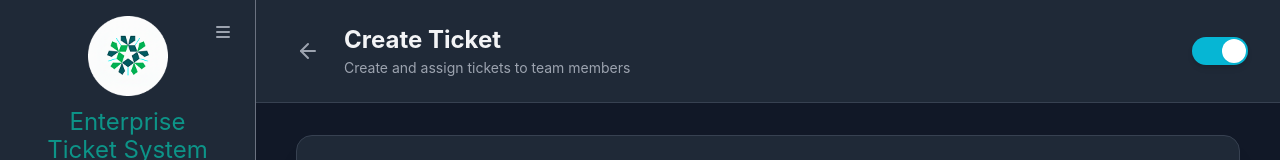
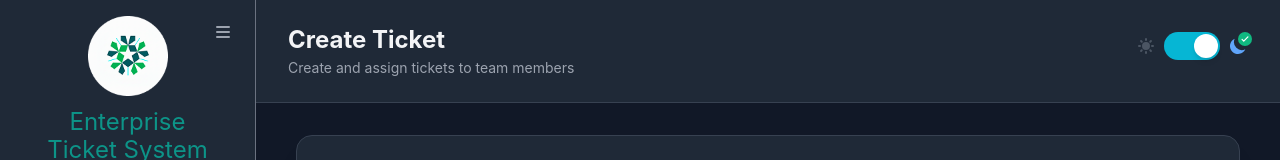
Before and after one commit to yazilim-xyz/ticket-frontend, a React (Create React App) app: page /create-ticket in a window 1280 px wide. Shown: the top 160 px of the page. Built offline with nearby package versions, Linux system fonts and the light colour scheme; no server answers; sample sign-in values are in the browser's storage.

Commit message:
fix: all tickets page and some ui details

```diff
--- a/src/App.tsx
+++ b/src/App.tsx
@@ -65,9 +65,9 @@ function App() {
             <Route path="/settings" element={<ProtectedRoute><SettingsPage /></ProtectedRoute>} />
 
             {/* Error Pages */}
-            <Route path="/403" element={<Error403Page />} />
-            <Route path="/404" element={<Error404Page />} />
-            <Route path="/505" element={<Error505Page />} />
+            <Route path="/error-403" element={<Error403Page />} />
+            <Route path="/error-404" element={<Error404Page />} />
+            <Route path="/error-505" element={<Error505Page />} />
             {/* Catch All */}
             <Route path="*" element={<Error404Page />} />
           </Routes>
--- a/src/pages/ActiveTicketsPage.tsx
+++ b/src/pages/ActiveTicketsPage.tsx
@@ -4,7 +4,8 @@ import { useTheme } from '../context/ThemeContext';
 import { useTickets } from '../hooks/useTickets';
 import TicketTable from '../components/tickets/TicketTable';
 import UpdateStatusModal from '../components/tickets/UpdateStatusModal';
-import { ticketService, TicketStatus, Ticket } from '../services/ticketService';
+import { ticketService } from '../services/ticketService';
+import { TicketStatus, Ticket } from '../types';
 
 const ActiveTicketsPage: React.FC = () => {
   const { isDarkMode, toggleTheme } = useTheme();
--- a/src/pages/AiChatBotPage.tsx
+++ b/src/pages/AiChatBotPage.tsx
@@ -146,8 +146,8 @@ const AiChatBotPage: React.FC = () => {
             onClick={handleNewChat}
             className={`w-full flex items-center justify-center gap-2 px-4 py-3 rounded-full font-medium transition ${
               isDarkMode
-                ? "bg-teal-600 hover:bg-teal-700 text-white"
-                : "bg-teal-700 hover:bg-teal-800 text-white"
+                ? "bg-cyan-600 hover:bg-cyan-700 text-white"
+                : "bg-cyan-700 hover:bg-cyan-800 text-white"
             }`}
           >
             <Plus className="w-5 h-5" />
--- a/src/pages/AllTicketsPage.tsx
+++ b/src/pages/AllTicketsPage.tsx
@@ -6,7 +6,8 @@ import TicketTable from '../components/tickets/TicketTable';
 import UpdateStatusModal from '../components/tickets/UpdateStatusModal';
 import UpdateAssignmentModal from '../components/modals/UpdateAssignmentModal';
 import DeleteConfirmationModal from '../components/modals/DeleteConfirmationModal';
-import { ticketService, TicketStatus, Ticket } from '../services/ticketService';
+import { ticketService } from '../services/ticketService';
+import {TicketStatus, Ticket } from '@/types'
 
 const AllTicketsPage: React.FC = () => {
   const { isDarkMode, toggleTheme } = useTheme();
--- a/src/pages/CreateTicketPage.tsx
+++ b/src/pages/CreateTicketPage.tsx
@@ -1,4 +1,4 @@
-import React, { useState, useRef, useEffect } from "react";
+import React, { useState, useEffect } from "react";
 import { useNavigate } from "react-router-dom";
 import Sidebar from "../components/layouts/Sidebar";
 import { useTheme } from "../context/ThemeContext";
@@ -9,12 +9,10 @@ import {
   User as UserIcon,
   Calendar,
   Flag,
-  FolderOpen,
   ChevronDown,
   Loader2,
   Check,
   Layers,
-  X,
 } from "lucide-react";
 
 // Tipler
@@ -114,23 +112,77 @@ const CreateTicketPage: React.FC = () => {
       <Sidebar isDarkMode={isDarkMode} />
 
       {/* ANA İÇERİK ALANI */}
-      <div className="flex-1 flex flex-col min-h-0">
+      <div className="flex-1 overflow-y-auto">
 
         {/* HEADER - SABİT ÜST ŞERİT */}
-        <div className={`px-8 py-6 border-b ${isDarkMode ? 'bg-gray-800 border-gray-700' : 'bg-white border-gray-200'}`}>
+        <div className={`px-8 py-6 border-b ${isDarkMode ? 'bg-gray-800 border-gray-700' : 'bg-white border-gray-200'} relative`}>
           <div className="flex items-center justify-between">
             <div className="flex items-center gap-4">
-              <button onClick={() => navigate(-1)} className={`p-2 rounded-xl transition-colors ${isDarkMode ? "hover:bg-gray-700 text-gray-400" : "hover:bg-gray-100 text-gray-600"}`}>
-                <ArrowLeft className="w-6 h-6" />
-              </button>
+              {/* Dark/Light Mode Toggle - Sağ Üst */}
+              <div className="absolute top-8 right-8 flex items-center gap-2">
+                {/* Sun Icon with Tick */}
+                <div className="relative">
+                  <svg
+                    className={`w-5 h-5 transition-colors ${isDarkMode ? 'text-gray-600' : 'text-yellow-500'}`}
+                    fill="currentColor"
+                    viewBox="0 0 20 20"
+                  >
+                    <path
+                      fillRule="evenodd"
+                      d="M10 2a1 1 0 011 1v1a1 1 0 11-2 0V3a1 1 0 011-1zm4 8a4 4 0 11-8 0 4 4 0 018 0zm-.464 4.95l.707.707a1 1 0 001.414-1.414l-.707-.707a1 1 0 00-1.414 1.414zm2.12-10.607a1 1 0 010 1.414l-.706.707a1 1 0 11-1.414-1.414l.707-.707a1 1 0 011.414 0zM17 11a1 1 0 100-2h-1a1 1 0 100 2h1zm-7 4a1 1 0 011 1v1a1 1 0 11-2 0v-1a1 1 0 011-1zM5.05 6.464A1 1 0 106.465 5.05l-.708-.707a1 1 0 00-1.414 1.414l.707.707zm1.414 8.486l-.707.707a1 1 0 01-1.414-1.414l.707-.707a1 1 0 011.414 1.414zM4 11a1 1 0 100-2H3a1 1 0 000 2h1z"
+                      clipRule="evenodd"
+                    />
+                  </svg>
+
+                  {!isDarkMode && (
+                    <div className="absolute -top-1 -right-1 w-3.5 h-3.5 bg-emerald-500 rounded-full flex items-center justify-center">
+                      <svg className="w-2.5 h-2.5 text-white" fill="none" stroke="currentColor" viewBox="0 0 24 24" strokeWidth={3}>
+                        <path strokeLinecap="round" strokeLinejoin="round" d="M5 13l4 4L19 7" />
+                      </svg>
+                    </div>
+                  )}
+                </div>
+
+                {/* Switch Toggle */}
+                <button
+                  type="button"
+                  onClick={toggleTheme}
+                  className="relative w-14 h-7 rounded-full transition-colors duration-300 bg-cyan-500"
+                  aria-label="Toggle theme"
+                >
+                  <span
+                    className={`absolute top-0.5 left-0.5 w-6 h-6 bg-white rounded-full shadow-md transform transition-transform duration-300 ${
+                      isDarkMode ? 'translate-x-7' : 'translate-x-0'
+                    }`}
+                  />
+                </button>
+
+                {/* Moon Icon with Tick */}
+                <div className="relative">
+                  <svg
+                    className={`w-5 h-5 transition-colors ${isDarkMode ? 'text-blue-400' : 'text-gray-800'}`}
+                    fill="currentColor"
+                    viewBox="0 0 20 20"
+                  >
+                    <path d="M17.293 13.293A8 8 0 016.707 2.707a8.001 8.001 0 1010.586 10.586z" />
+              </svg>
+
+                  {isDarkMode && (
+                    <div className="absolute -top-1 -right-1 w-3.5 h-3.5 bg-emerald-500 rounded-full flex items-center justify-center">
+                      <svg className="w-2.5 h-2.5 text-white" fill="none" stroke="currentColor" viewBox="0 0 24 24" strokeWidth={3}>
+                        <path strokeLinecap="round" strokeLinejoin="round" d="M5 13l4 4L19 7" />
+                      </svg>
+                    </div>
+                  )}
+                </div>
+              </div>
+
               <div>
                 <h1 className={`text-2xl font-bold font-['Inter'] ${isDarkMode ? "text-gray-100" : "text-cyan-800"}`}>Create Ticket</h1>
                 <p className={`text-sm mt-0.5 ${isDarkMode ? 'text-gray-400' : 'text-gray-500'}`}>Create and assign tickets to team members</p>
               </div>
             </div>
-            <button onClick={toggleTheme} className="relative w-14 h-7 rounded-full bg-cyan-500 shadow-md">
-              <span className={`absolute top-0.5 left-0.5 w-6 h-6 bg-white rounded-full transition-transform duration-300 shadow-sm ${isDarkMode ? "translate-x-7" : ""}`} />
-            </button>
+
           </div>
         </div>
 
--- a/src/pages/PerformancePage.tsx
+++ b/src/pages/PerformancePage.tsx
@@ -266,7 +266,7 @@ const PerformancePage: React.FC = () => {
       <Sidebar isDarkMode={isDarkMode} />
 
       {/* Main Content */}
-      <div className="flex-1 flex flex-col overflow-hidden">
+      <div className="flex-1 overflow-y-auto">
         {/* Header */}
         <div className={`px-8 py-6 border-b ${isDarkMode ? 'bg-gray-800 border-gray-700' : 'bg-white border-gray-200'}`}>
           <div className="flex items-center justify-between">
--- a/src/pages/UserManagementPage.tsx
+++ b/src/pages/UserManagementPage.tsx
@@ -273,7 +273,7 @@ const UserManagementPage: React.FC = () => {
       <Sidebar isDarkMode={isDarkMode}  />
 
       {/* Main Content */}
-      <div className="flex-1 flex flex-col overflow-hidden">
+      <div className="flex-1 overflow-y-auto">
         {/* Header */}
         <div className={`px-8 py-6 border-b ${isDarkMode ? 'bg-gray-800 border-gray-700' : 'bg-white border-gray-200'}`}>
           <div className="flex items-center justify-between">
```
Also changed, not shown: src/components/tickets/TicketTable.tsx (+32 -19 lines), src/hooks/useTickets.ts (+24 -2 lines), src/services/ticketService.ts (+79 -6 lines), src/types/index.ts (+15 -0 lines).
